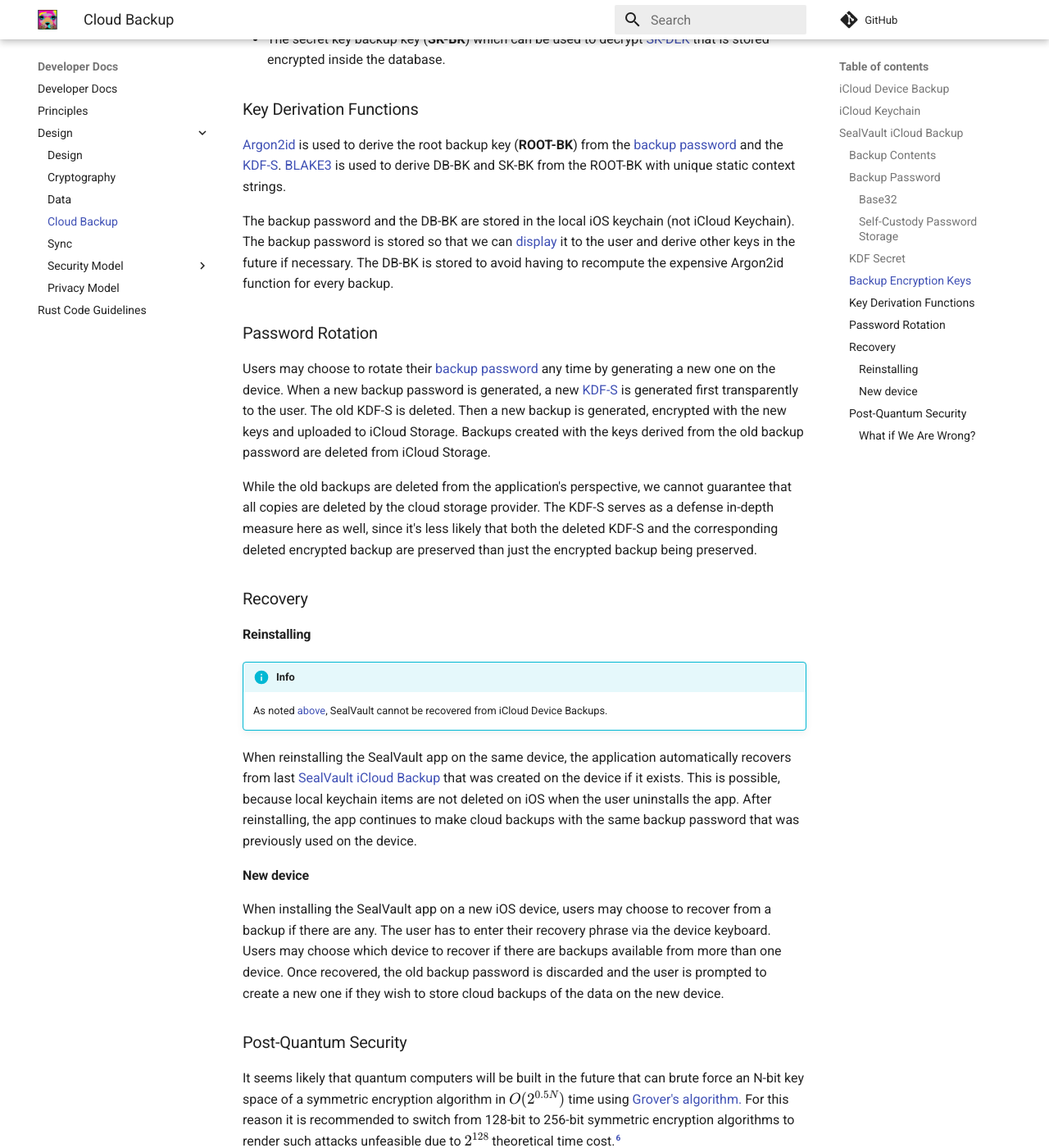
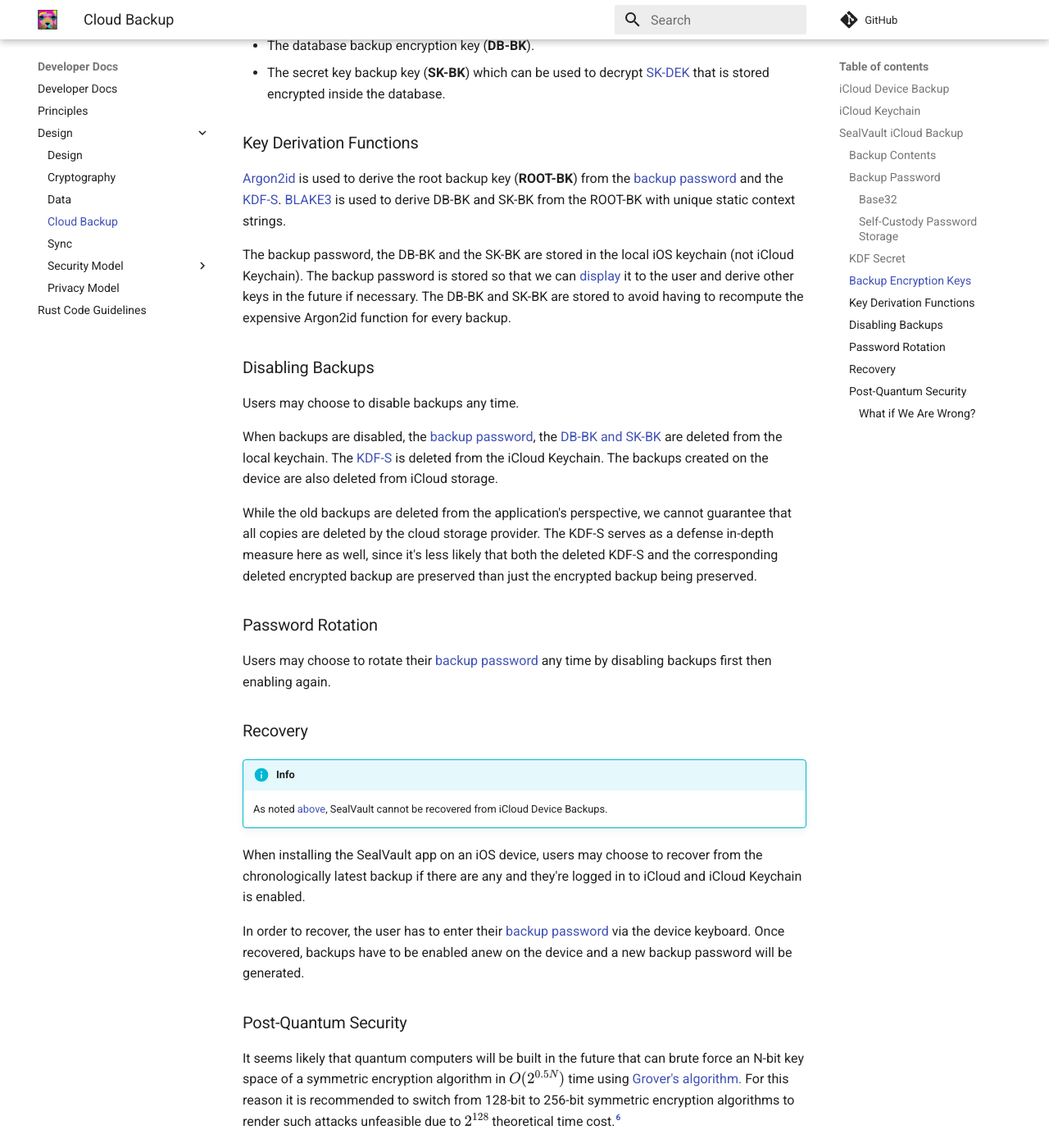
Before and after one commit to sealvault/sealvault, an MkDocs documentation site: the page built from website/src/dev-docs/design/backup.md, in a window 1280 px wide and 1400 px high, scrolled down 3973 px. Shown: the whole window at 82% size. Built offline with MkDocs 1.6.1 and Material for MkDocs 9.7.7, drawn with Linux system fonts in a browser that asks for light colours; comment, search, counter and statistics services are not loaded; some of the changed text lies outside the part shown.

Commit message:
Update backup design

```diff
--- a/website/src/dev-docs/design/backup.md
+++ b/website/src/dev-docs/design/backup.md
@@ -64,15 +64,14 @@ Sealvault** due to a combination of the following factors:
 ## SealVault iCloud Backup
 
 When users enable iCloud backups in the SealVault app settings, they can recover
-their [data](./data.md) if they lose access to her device or delete the app.[^50]
-Once we support [syncing,](./sync.md) users will be able to recover from other
-devices as well and iCloud backups will be only necessary to recover in case all
-devices are lost.
+their [data](./data.md) if they lose access to their device or delete the
+app.[^50] Once we support [syncing,](./sync.md) users will be able to recover
+from other devices as well and iCloud backups will be only necessary to recover
+in case all devices are lost.
 
-SealVault stores the cloud backup in app-specific iCloud storage in a device
-specific folder. New backups are created when a new asymmetric key is saved in
-the [database.](./data.md) SealVault keeps at most two backups in iCloud Storage
-to keep the storage size low.
+SealVault stores cloud backups in app-specific iCloud storage in a folder for
+backups. New backups are created when the app goes in the background. SealVault
+keeps only the most recent backup in iCloud storage for each device.
 
 !!! question "Why don't we store the active SQLite DB in iCloud Storage?"
 
@@ -96,8 +95,9 @@ construct.  The metadata consists of:
 - encryption nonce.
 
 The backup version is a monotonically increasing integer on each device. The
-number of keys in the backup can be deduced from the backup version (it can be
-also deduced from the backup size).
+backup version may have gaps. Since the backup version is incremented every
+time the user exits the app (when a new backup is created), the backup version
+can reveal how much the user uses the app.
 
 ### Backup Password
 
@@ -109,9 +109,10 @@ classical computers.
 
 A 20 character long backup password using [Crockford's base32
 alphabet](https://www.crockford.com/base32.html) is generated with the
-[CSPRNG](./cryptography.md#csprng) on the device when the app is installed and
-stored on the local (device only) keychain. This is an example backup password:
-`8FD93-EYWZR-GB7HX-QAVNS`.
+[CSPRNG](./cryptography.md#csprng) on the device when backups are enabled by the
+user. The backup password is stored on the local (device only) keychain.
+
+This is an example backup password: `8FD93-EYWZR-GB7HX-QAVNS`.
 
 The backup password has 100-bit entropy, and it is autogenerated to ensure this
 level of entropy. 100-bit entropy is a good balance between not being too
@@ -186,20 +187,20 @@ There are two 256-bit backup encryption keys:
 [KDF-S](#kdf-secret). [BLAKE3](./cryptography.md#kdfs) is used to derive DB-BK
 and SK-BK from the ROOT-BK with unique static context strings.
 
-The backup password and the DB-BK are stored in the local iOS keychain (not
-iCloud Keychain). The backup password is stored so that we can
+The backup password, the DB-BK and the SK-BK are stored in the local iOS
+keychain (not iCloud Keychain). The backup password is stored so that we can
 [display](#self-custody-password-storage) it to the user and derive other keys
-in the future if necessary. The DB-BK is stored to avoid having to recompute the
-expensive Argon2id function for every backup.
+in the future if necessary. The DB-BK and SK-BK are stored to avoid having to
+recompute the expensive Argon2id function for every backup.
 
-### Password Rotation
+### Disabling Backups
 
-Users may choose to rotate their [backup password](#backup-password) any time by
-generating a new one on the device.  When a new backup password is generated, a
-new [KDF-S](#icloud-keychain-backup-key) is generated first transparently to the
-user. The old KDF-S is deleted. Then a new backup is generated, encrypted with
-the new keys and uploaded to iCloud Storage. Backups created with the keys
-derived from the old backup password are deleted from iCloud Storage.
+Users may choose to disable backups any time.
+
+When backups are disabled, the [backup password](#backup-password), the [DB-BK
+and SK-BK](#backup-encryption-keys) are deleted from the local keychain. The
+[KDF-S](#kdf-secret) is deleted from the iCloud Keychain. The backups created on
+the device are also deleted from iCloud storage.
 
 While the old backups are deleted from the application's perspective, we cannot
 guarantee that all copies are deleted by the cloud storage provider. The KDF-S
@@ -207,30 +208,26 @@ serves as a defense in-depth measure here as well, since it's less likely that
 both the deleted KDF-S and the corresponding deleted encrypted backup are
 preserved than just the encrypted backup being preserved.
 
+### Password Rotation
+
+Users may choose to rotate their [backup password](#backup-password) any time by
+disabling backups first then enabling again.
+
 ### Recovery
-
-#### Reinstalling
 
 !!! info
 
     As noted [above](#icloud-device-backup), SealVault cannot be recovered from
     iCloud Device Backups.
 
-When reinstalling the SealVault app on the same device,
-the application automatically recovers from last [SealVault iCloud
-Backup](#sealvault-icloud-backup) that was created on the device if it exists.
-This is possible, because local keychain items are not deleted on iOS when the
-user uninstalls the app. After reinstalling, the app continues to make cloud
-backups with the same backup password that was previously used on the device.
+When installing the SealVault app on an iOS device, users may choose to recover
+from the chronologically latest backup if there are any and they're logged in to
+iCloud and iCloud Keychain is enabled.
 
-#### New device
-
-When installing the SealVault app on a new iOS device, users may choose to
-recover from a backup if there are any.  The user has to enter their recovery
-phrase via the device keyboard.  Users may choose which device to recover if
-there are backups available from more than one device.  Once recovered, the old
-backup password is discarded and the user is prompted to create a new one if
-they wish to store cloud backups of the data on the new device.
+In order to recover, the user has to enter their [backup
+password](#backup-password) via the device keyboard. Once recovered, backups
+have to be enabled anew on the device and a new backup password will be
+generated.
 
 ### Post-Quantum Security
 
```
Also changed, not shown: other parts of website/src/dev-docs/design/backup.md (+1 -1 lines), website/src/dev-docs/design/attack-tree.md (+6 -6 lines).
